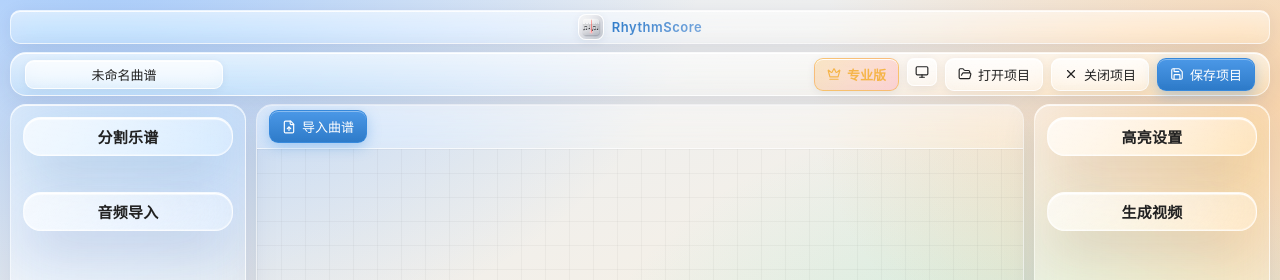
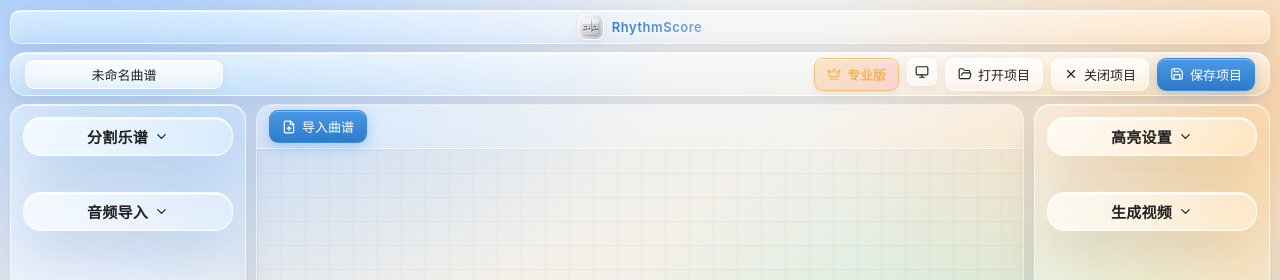
Before and after one commit to 145252/rhythmscore, a React (Vite) app in the folder src/renderer/: page / in a window 1280 px wide. Shown: the top 280 px of the page. Built offline with nearby package versions, Linux system fonts and the light colour scheme.

Commit message:
折叠面板:加回展开箭头(旋转动画),展开动画改0.5s柔和缓动

```diff
--- a/src/renderer/src/components/CollapseCard.tsx
+++ b/src/renderer/src/components/CollapseCard.tsx
@@ -1,4 +1,5 @@
 import React, { useState, type ReactNode } from 'react'
+import { ChevronDown } from 'lucide-react'
 
 interface CollapseCardProps {
   title: string
@@ -7,7 +8,7 @@ interface CollapseCardProps {
   children: ReactNode
 }
 
-/** 可折叠面板:点击标题栏展开/收起,收起后仅剩居中的标题条 */
+/** 可折叠面板:点击标题栏展开/收起,收起后仅剩居中的标题条 + 箭头 */
 export default function CollapseCard({
   title,
   defaultOpen = false,
@@ -23,6 +24,7 @@ export default function CollapseCard({
         title={open ? '收起' : '展开'}
       >
         <h3 className="card-title">{title}</h3>
+        <ChevronDown size={15} className={`collapse-arrow ${open ? 'rot' : ''}`} />
       </button>
       <div className={`collapse-body ${open ? 'open' : ''}`}>
         <div className="collapse-inner">{children}</div>
--- a/src/renderer/src/styles.css
+++ b/src/renderer/src/styles.css
@@ -1646,11 +1646,13 @@ body.dark .lic-head {
 /* 可折叠面板:标题居中加粗,收起仅剩标题条;max-height 动画(构建压缩下稳定,不依赖 grid 0fr) */
 .collapse-card{padding:0}
 .collapse-head{
-  width:100%;display:flex;align-items:center;justify-content:center;
+  width:100%;display:flex;align-items:center;justify-content:center;gap:6px;
   padding:8px 12px;background:none;border:none;cursor:pointer;color:inherit;font-family:inherit;text-align:center;
 }
 .collapse-head:hover{background:rgba(255,255,255,.05)}
 .collapse-head .card-title{margin:0;font-size:15px;font-weight:600;letter-spacing:.3px}
-.collapse-body{max-height:0;overflow:hidden;transition:max-height .32s ease}
+.collapse-arrow{color:var(--ink3);flex:none;transition:transform .35s cubic-bezier(.4,0,.2,1)}
+.collapse-arrow.rot{transform:rotate(180deg)}
+.collapse-body{max-height:0;overflow:hidden;transition:max-height .5s cubic-bezier(.33,1,.68,1)}
 .collapse-card.open .collapse-body{max-height:1400px}
 .collapse-inner{padding:0 16px 16px}
```
